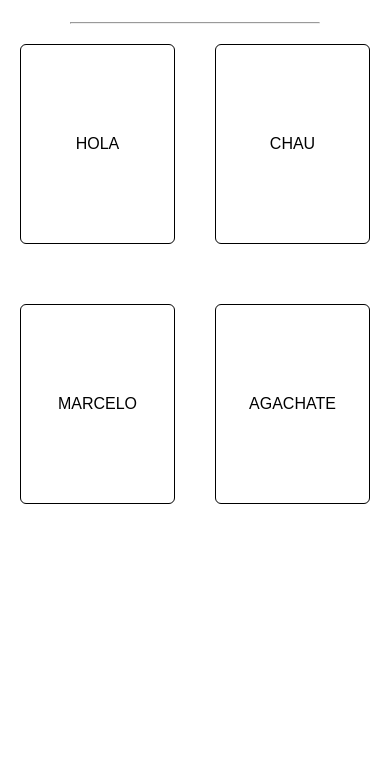
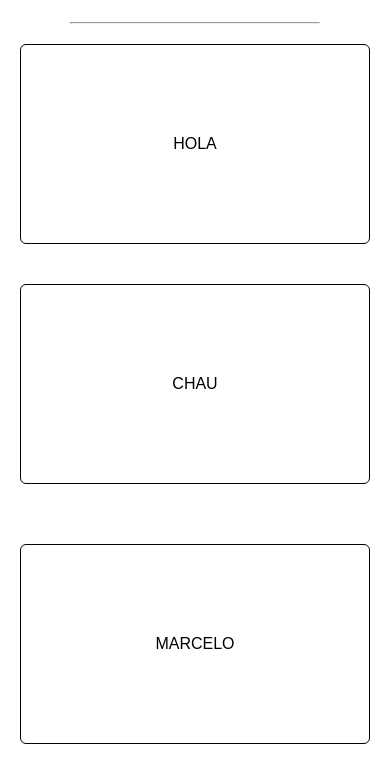
Before and after one commit to TonioWeb/ejercicio1Dise-oWeb, a plain HTML site: page index.html in a window 390 px wide. Shown: the part 65-844 px from the top of the page. Drawn offline with Linux system fonts and the light colour scheme.

Commit message:
Update estilos.css

```diff
--- a/estilos.css
+++ b/estilos.css
@@ -37,3 +37,12 @@
     transform: translateX(0%) translateY(500%);
 
 }
+
+@media only screen and (max-width:968px){
+    .contenedor{
+        flex-wrap: wrap;
+    }
+    .cuadrado{
+        margin: 15px;
+    }
+}
```
